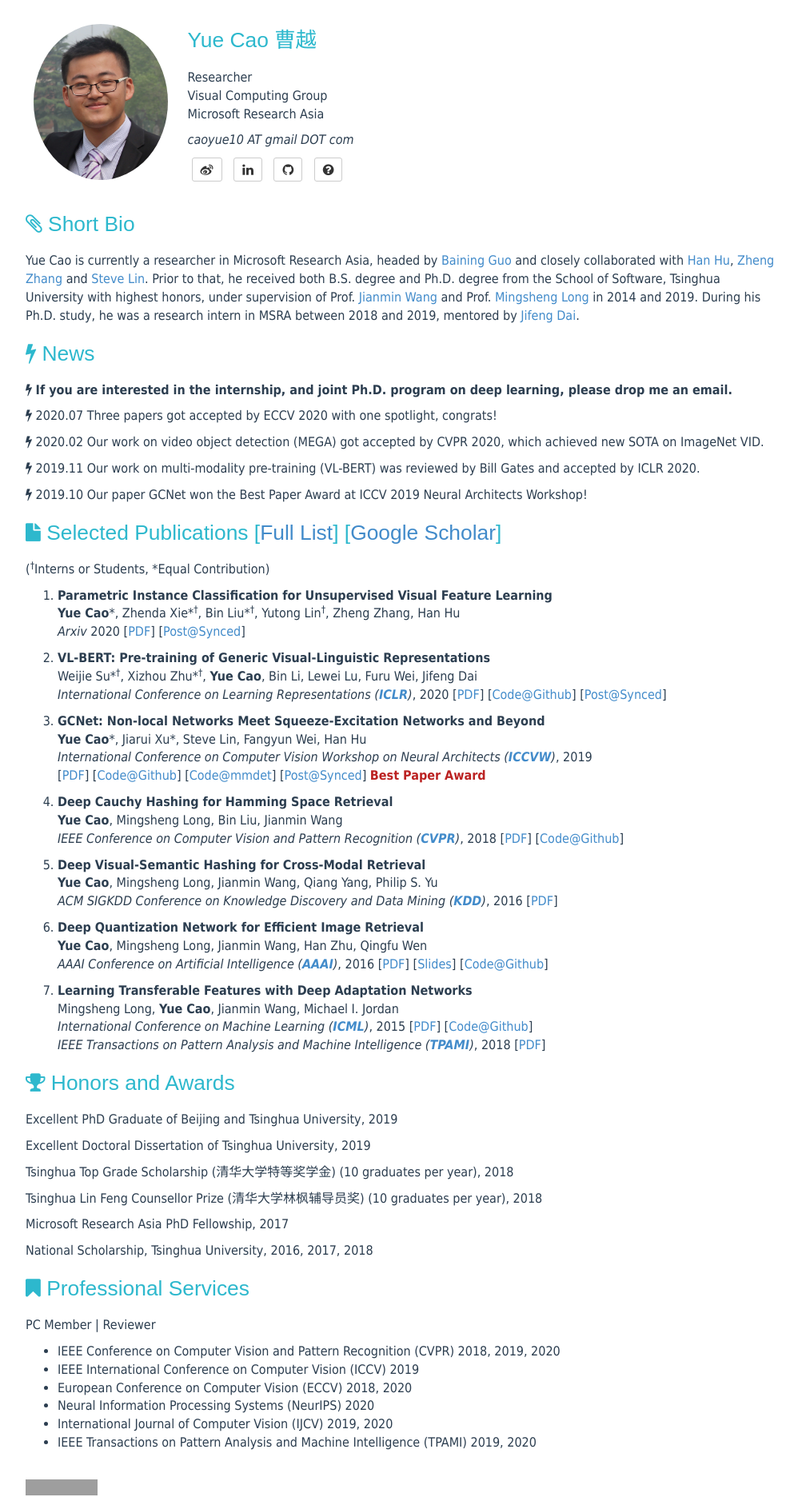
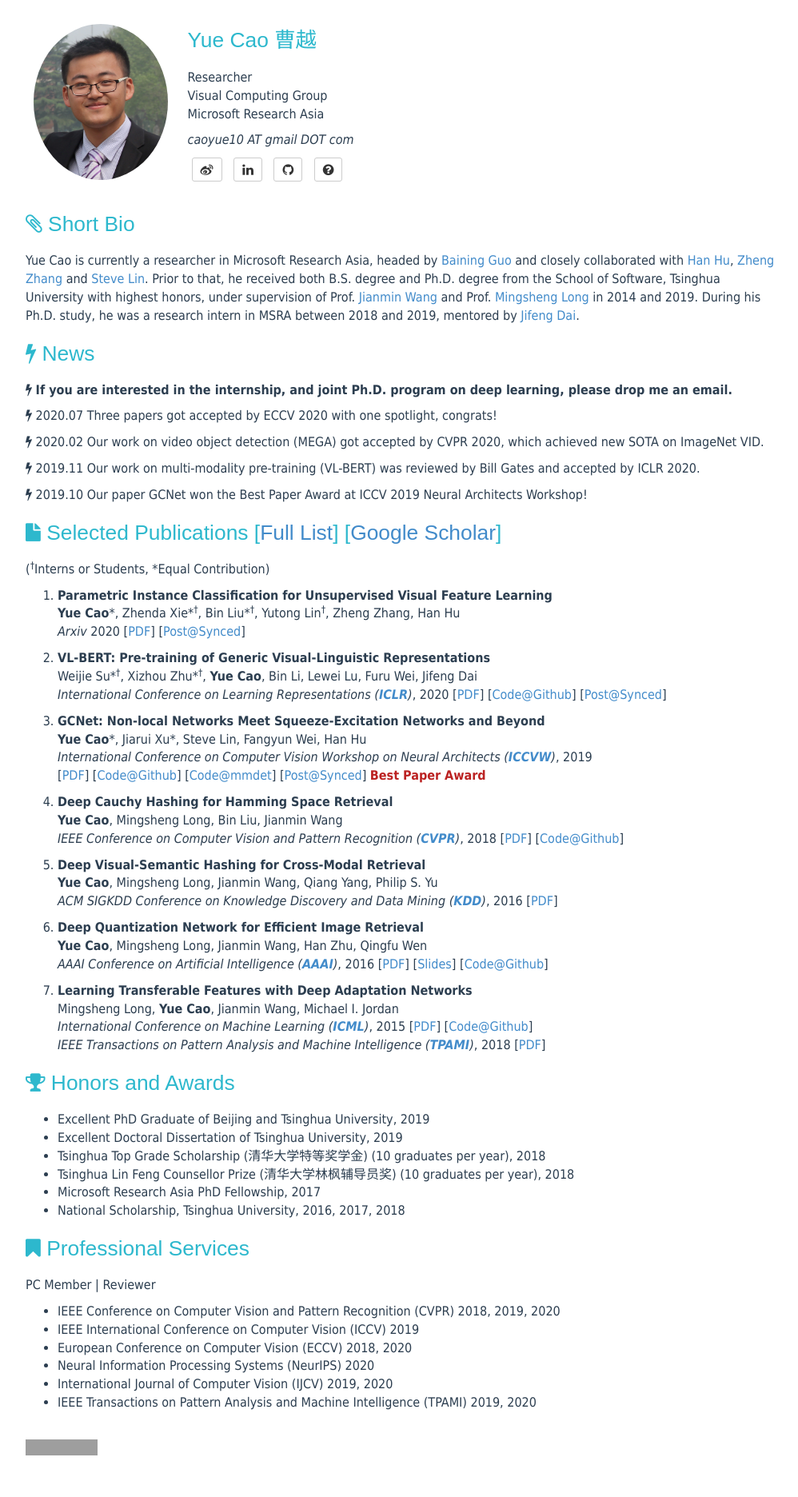
Before and after one commit to caoyue10/caoyue10.github.io, a Jekyll site: the page built from index.html, in a window 1280 px wide. Shown: the whole page at 80% size, without its empty margins (138-1136 px from the left). Built offline with Jekyll 4.4.1, drawn with Linux system fonts in a browser that asks for light colours; the list of posts is cut into pages by our own code; after the commit the page ends 1822 px from its top, so only the background shows below that; grey boxes are pictures that could not be loaded.

Commit message:
Update index.html

```diff
--- a/index.html
+++ b/index.html
@@ -104,22 +104,14 @@ tagline:
         <h1><i class="fa fa-trophy"></i> Honors and Awards</h1>
     </header>
     <p>
-        Excellent PhD Graduate of Beijing and Tsinghua University, 2019
-    </p>
-    <p>
-        Excellent Doctoral Dissertation of Tsinghua University, 2019
-    </p>
-    <p>
-        Tsinghua Top Grade Scholarship (清华大学特等奖学金) (10 graduates per year), 2018
-    </p>
-    <p>
-        Tsinghua Lin Feng Counsellor Prize (清华大学林枫辅导员奖) (10 graduates per year), 2018
-    </p>
-    <p>
-        Microsoft Research Asia PhD Fellowship, 2017
-    </p>
-    <p>
-        National Scholarship, Tsinghua University, 2016, 2017, 2018
+	<ul>
+        <li>Excellent PhD Graduate of Beijing and Tsinghua University, 2019 </li>
+        <li>Excellent Doctoral Dissertation of Tsinghua University, 2019 </li>
+        <li>Tsinghua Top Grade Scholarship (清华大学特等奖学金) (10 graduates per year), 2018 </li>
+        <li>Tsinghua Lin Feng Counsellor Prize (清华大学林枫辅导员奖) (10 graduates per year), 2018 </li>
+        <li>Microsoft Research Asia PhD Fellowship, 2017 </li>
+        <li>National Scholarship, Tsinghua University, 2016, 2017, 2018 </li>
+	</ul>
     </p>
 </div>
 
```
